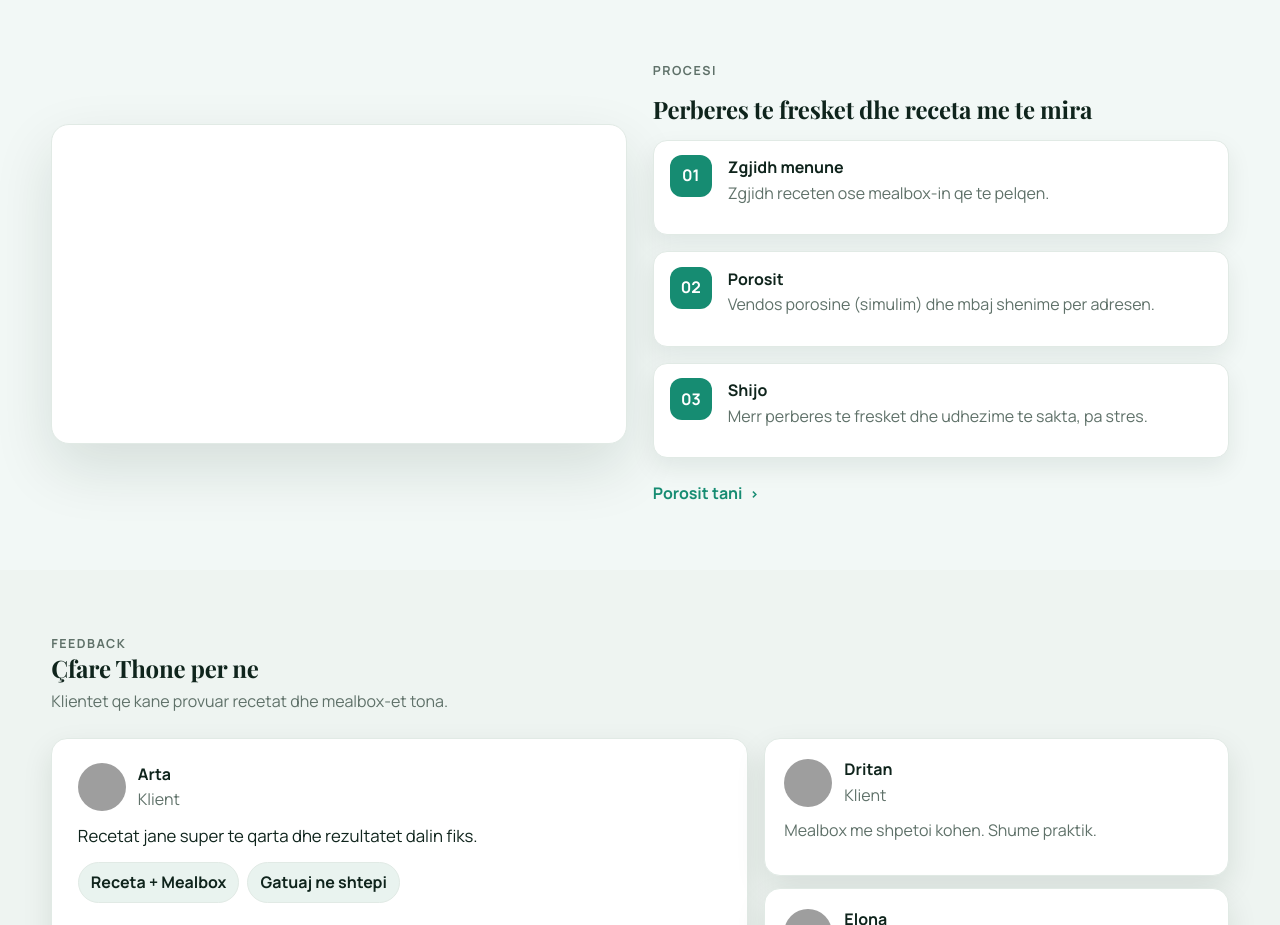
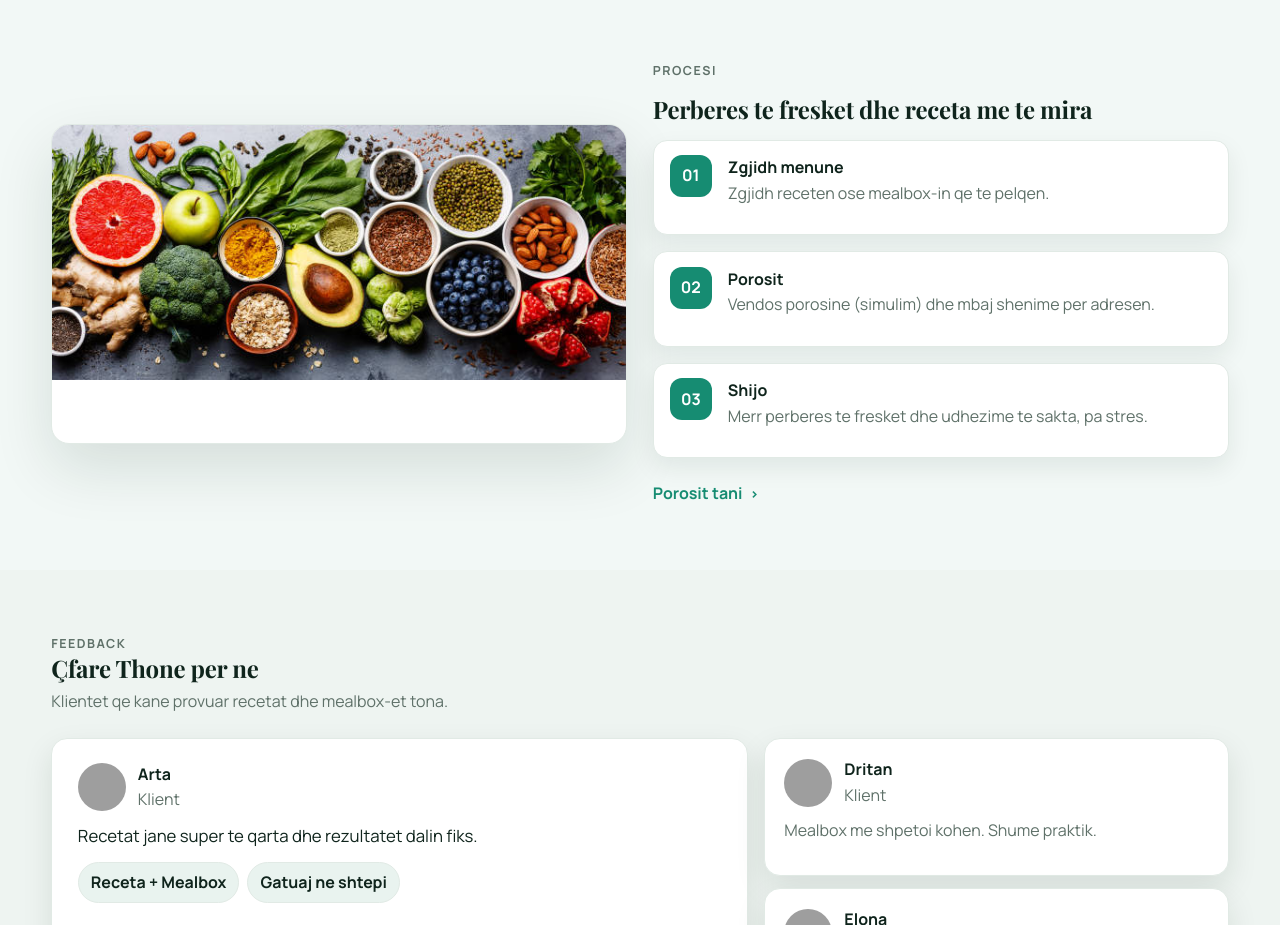
Before and after one commit to HMandija/gatuaj, a React (Vite) app: page / in a window 1280 px wide. Shown: the part 3100-4025 px from the top of the page. Built offline with nearby package versions, Linux system fonts and the light colour scheme; no server answers; grey boxes are pictures that could not be loaded.

Commit message:
New 3 Update app features

```diff
--- a/src/components/Steps.jsx
+++ b/src/components/Steps.jsx
@@ -9,7 +9,7 @@ export default function Steps() {
         <div className="image-card">
           <img
             alt={tr("Perberes te fresket", "Fresh ingredients")}
-            src="public\fresh.ingredients.jpg"
+            src="/fresh.ingredients.jpeg"
           />
         </div>
 
--- a/src/index.css
+++ b/src/index.css
@@ -580,7 +580,7 @@ img {
 }
 .image-card img {
   height: auto;
-  width: 00%;
+  width: 100%;
   object-fit: cover;
 }
 
```
Also changed, not shown: public/fresh.ingredients.jpeg (renamed from public/fresh.ingredients.jpg).
